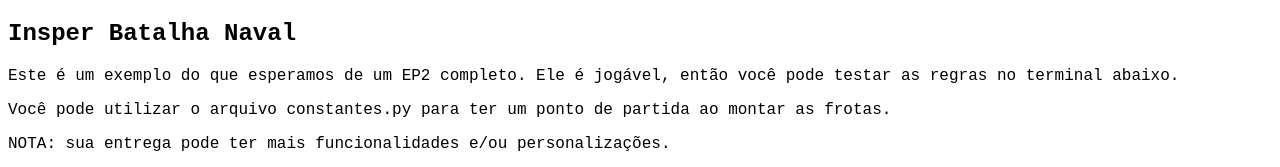
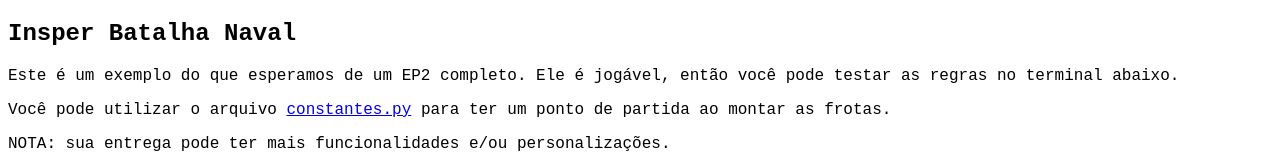
Before and after one commit to hsandmann/naval, a plain HTML site: page index.html in a window 1280 px wide. Shown: the top 167 px of the page. Drawn offline with Linux system fonts and the light colour scheme.

Commit message:
Update index.html

```diff
--- a/index.html
+++ b/index.html
@@ -37,7 +37,7 @@
 <body>
 	<h2>Insper Batalha Naval</h2>
 	<p>Este é um exemplo do que esperamos de um EP2 completo. Ele é jogável, então você pode testar as regras no terminal abaixo.</p>
-	<p>Você pode utilizar o arquivo <a src='https://raw.githubusercontent.com/hsandmann/naval/main/constantes.py' target='_blank'>constantes.py</a> para ter um ponto de partida ao montar as frotas.</p>
+	<p>Você pode utilizar o arquivo <a href='https://raw.githubusercontent.com/hsandmann/naval/main/constantes.py' target='_blank'>constantes.py</a> para ter um ponto de partida ao montar as frotas.</p>
 	<p>NOTA: sua entrega pode ter mais funcionalidades e/ou personalizações.</p>
 	<div id="screen"><div id="terminal"></div><div id="prompt"></div><input type="text" id="cmd"/></div>
 
```
